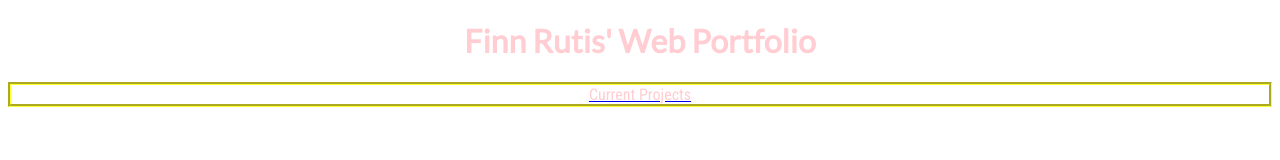
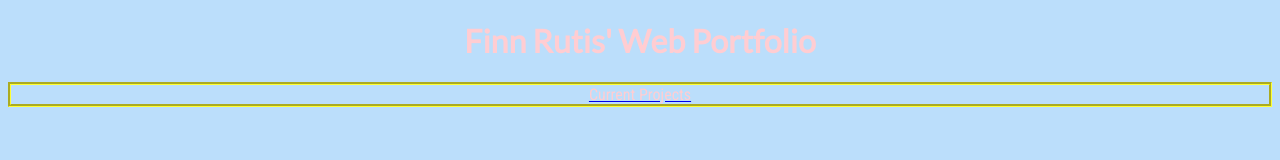
Before and after one commit to Multipixelone/multipixelone.github.io, a plain HTML site: page index.html in a window 1280 px wide. Drawn offline with Linux system fonts and the light colour scheme.

Commit message:
Change background color

```diff
--- a/default.css
+++ b/default.css
@@ -1,7 +1,11 @@
-/* default.css */
+/* defauly.css */
 body {
  color: #FFFFFF;
 }
+html {
+  background: #BBDEFB;
+}
+
 h1 {
  color: #ffcdd2;
  text-align: center;
```
